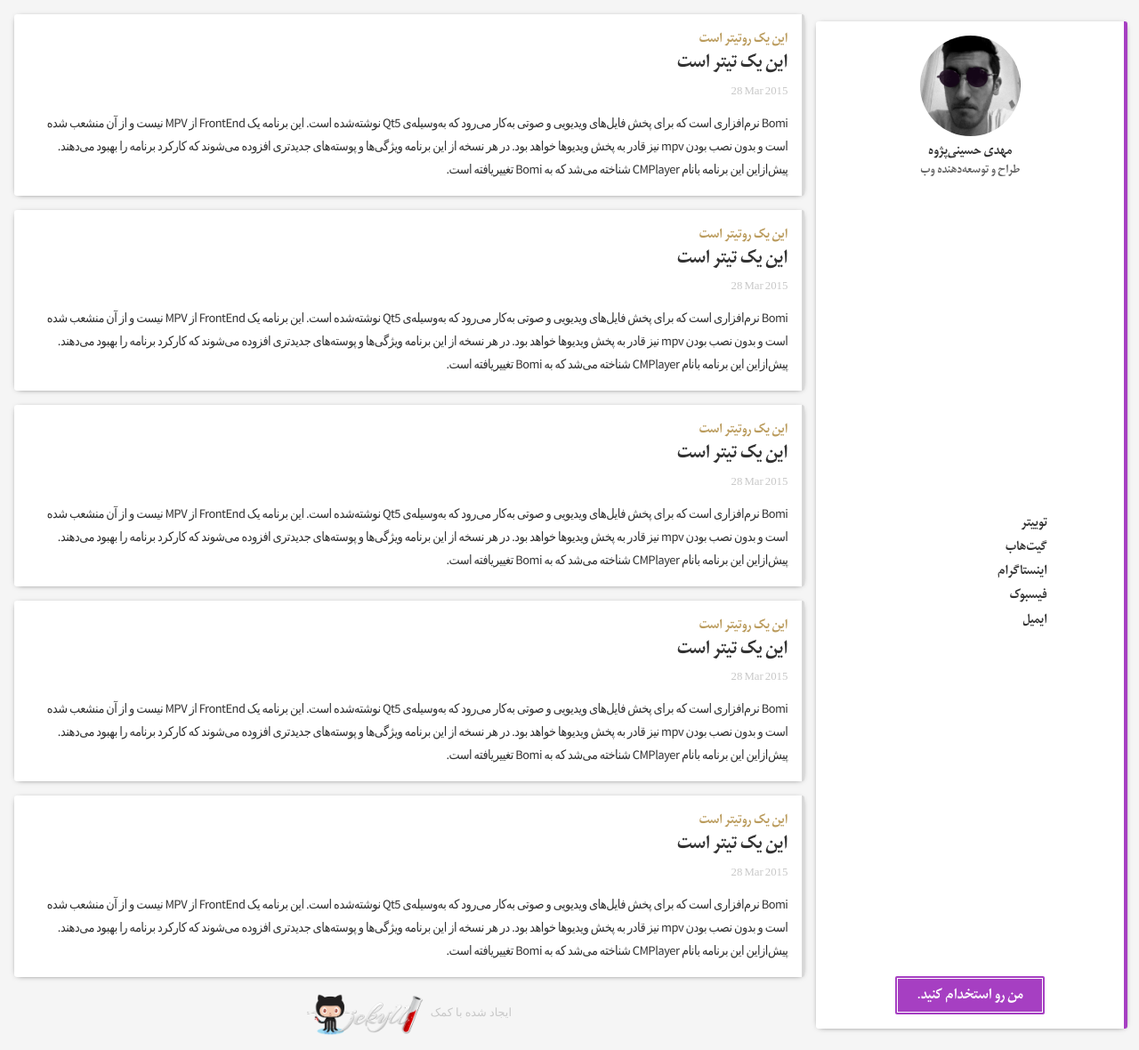
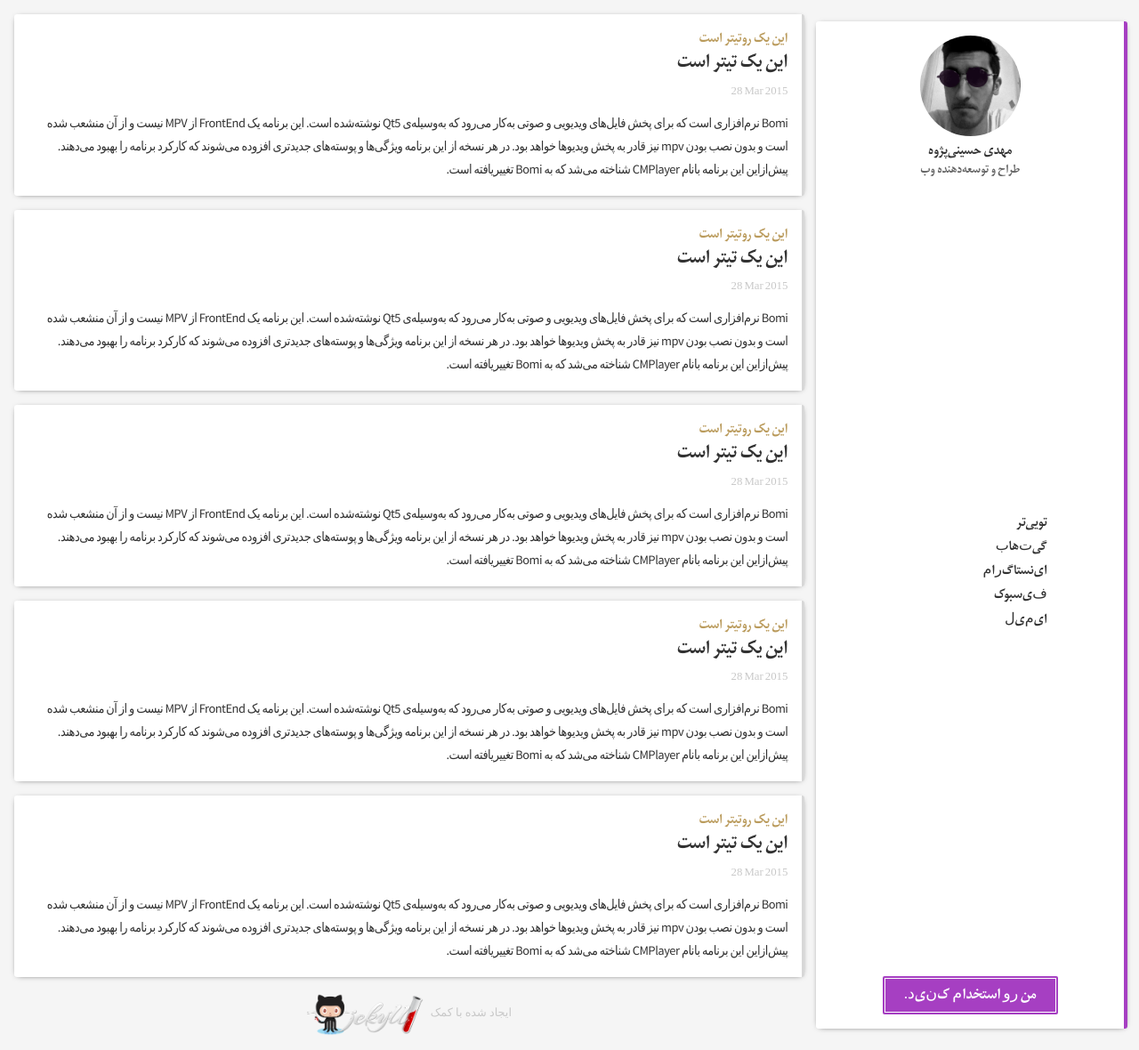
Before and after one commit to amirHHP/Mehdi-Hp.github.io, a Jekyll site: the page built from blog.html, in a window 1280 px wide and 1180 px high. Shown: the whole window at 89% size. Built offline with Jekyll 4.4.1, drawn with Linux system fonts in a browser that asks for light colours; nearby versions of some CDN libraries; some web fonts are replaced; a style sheet for code colours, icons or effects is not loaded.

Commit message:
Nothing special

```diff
--- a/_includes/sidebar.html
+++ b/_includes/sidebar.html
@@ -14,15 +14,15 @@
    </div>
 
    <div class="sidebar-social">
-      <a class="sidebar-social-link sidebar-social-twitter" href="https:{{ site.twitter }}" data-icon="b">توییتر</a>
-      <a class="sidebar-social-link sidebar-social-github" href="https:{{ site.github }}" data-icon="d">گیت‌هاب</a>
-      <a class="sidebar-social-link sidebar-social-instagram" href="{{ site.instagram }}" data-icon="g">اینستاگرام</a>
-      <a class="sidebar-social-link sidebar-social-facebook" href="{{ site.facebook }}" data-icon="f">فیسبوک</a>
-      <a class="sidebar-social-link sidebar-social-email" href="mailto:{{ site.email }}" data-icon="c">ایمیل</a>
+      <a class="sidebar-social-link sidebar-social-twitter" href="https:{{ site.twitter }}" data-icon="b">ﺗﻮییﺗﺮ</a>
+      <a class="sidebar-social-link sidebar-social-github" href="https:{{ site.github }}" data-icon="d">گیﺕﻫﺎﺏ</a>
+      <a class="sidebar-social-link sidebar-social-instagram" href="{{ site.instagram }}" data-icon="g">ایﻧﺴﺘﺎگﺭاﻡ</a>
+      <a class="sidebar-social-link sidebar-social-facebook" href="{{ site.facebook }}" data-icon="f">ﻑیﺳﺒﻮک</a>
+      <a class="sidebar-social-link sidebar-social-email" href="mailto:{{ site.email }}" data-icon="c">ایﻡیﻝ</a>
    </div>
 
    <a class="hire-me">
-      من رو استخدام کنید.
+      ﻣﻦ ﺭﻭ اﺳﺘﺨﺪاﻡ کﻥیﺩ.
    </a>
 </section>
 
--- a/index.html
+++ b/index.html
@@ -116,7 +116,7 @@
                   </p>
                </span>
             <div class="intro-social">
-               <a class="intro-social-link intro-social-blog" href="blog.html" data-icon="e">وبلاگ</a>
+               <a class="intro-social-link intro-social-blog" href="blog" data-icon="e">وبلاگ</a>
                <a class="intro-social-link intro-social-twitter" href="https://twitter.com/{{ site.twitter }}" data-icon="b">توییتر</a>
                <a class="intro-social-link intro-social-github" href="https://github.com/{{ site.github }}" data-icon="d">گیت‌هاب</a>
                <a class="intro-social-link intro-social-email" href="mailto:{{ site.email }}" data-icon="c">ایمیل</a>
```
Also changed, not shown: css/index.css (indentation only).
